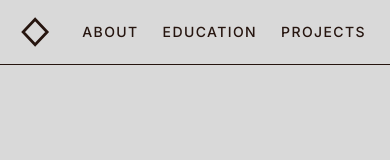
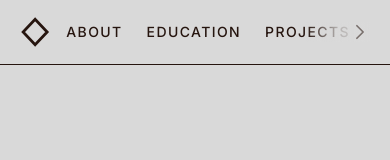
Before and after one commit to RicardoCasais404/personal-portfolio-v2, a Next.js app: page / in a window 390 px wide. Shown: the top 160 px of the page. Built offline with nearby package versions, Linux system fonts and the light colour scheme.

Commit message:
Creating a visual queue to help the user with the new navigation mechanic

```diff
--- a/src/components/Navbar.tsx
+++ b/src/components/Navbar.tsx
@@ -32,14 +32,9 @@ export function Navbar() {
     <aside
       className={cn(
         "fixed left-0 top-0 z-50 flex w-full items-center bg-[#d9d9d9] border-b border-[#26150f]",
-        // MOBILE (Layout Horizontal):
-        // px-5: Margem lateral.
-        // py-4: Altura da barra.
-        // gap-8: Espaço OBRIGATÓRIO de 32px entre o Logo e os Links.
-        "flex-row px-5 py-4 gap-8",
-
-        // DESKTOP (Layout Vertical):
-        // Resetamos o gap, mudamos padding e bordas.
+        // Mobile
+        "flex-row px-5 py-4 gap-4", // Reduzi o gap-8 para gap-4 para dar mais espaço à lista
+        // Desktop
         "md:h-screen md:w-[100px] md:flex-col md:border-b-0 md:border-r md:py-10 md:px-0 md:justify-between md:gap-0"
       )}
     >
@@ -48,27 +43,23 @@ export function Navbar() {
         href="#hero"
         aria-label="Voltar ao topo"
         onClick={(e) => handleScroll(e, "#hero")}
-        // shrink-0: Impede o logo de ser esmagado.
-        className="shrink-0"
+        className="shrink-0 z-20" // Z-index para ficar acima de tudo
       >
         <Logo className="h-8 w-auto transition-transform duration-500 hover:rotate-90 md:h-9" />
       </Link>
 
+      {/* WRAPPER DA NAVEGAÇÃO (Para conter a Seta) */}
+      <div className="flex-1 relative overflow-hidden md:overflow-visible md:w-auto md:flex md:flex-col md:items-center">
         {/* 2. LINKS DE NAVEGAÇÃO */}
         <nav
           className={cn(
             "flex items-center",
 
-          // MOBILE (Scrollable):
-          // overflow-x-auto: Permite deslizar para o lado se não couber.
-          // no-scrollbar: Esconde a barra feia.
-          // w-full: Ocupa o resto do espaço disponível.
-          // gap-6: Espaço entre cada palavra.
-          // pr-6: Margem de segurança no fim da lista (para não cortar o último item).
-          "flex-row w-full overflow-x-auto no-scrollbar gap-6 pr-6",
+            // --- MOBILE ---
+            "flex-row w-full overflow-x-auto no-scrollbar gap-6",
+            "pr-12", // Espaço final
 
-          // DESKTOP (Vertical):
-          // Desliga o scroll (overflow-visible) e muda para coluna.
+            // --- DESKTOP ---
             "md:w-auto md:flex-col md:gap-10 md:overflow-visible md:pr-0"
           )}
         >
@@ -80,7 +71,6 @@ export function Navbar() {
                 key={item.name}
                 href={item.href}
                 onClick={(e) => handleScroll(e, item.href)}
-              // shrink-0: Garante que o texto não quebra de linha nem encolhe.
                 className="group relative flex items-center justify-center shrink-0"
               >
                 <span
@@ -95,12 +85,8 @@ export function Navbar() {
                 <span
                   className={cn(
                     "absolute bg-[#26150f] transition-all duration-300 ease-out",
-
-                  // Mobile
                     "-bottom-2 left-0 h-[0.5px]",
                     isActive ? "w-full" : "w-0 group-hover:w-full",
-
-                  // Desktop
                     "md:left-auto",
                     "md:bottom-0 md:top-auto",
                     "md:-right-1",
@@ -112,6 +98,31 @@ export function Navbar() {
             );
           })}
         </nav>
+
+        {/*
+           3. INDICADOR VISUAL (SETA) - APENAS MOBILE
+           - absolute right-0: Cola à direita.
+           - bg-gradient: Cria um fundo suave que tapa o texto que passa por baixo.
+           - pointer-events-none: Deixa clicar através dele.
+           - md:hidden: Desaparece no Desktop.
+        */}
+        <div className="absolute top-0 right-0 h-full flex items-center justify-end w-16 bg-linear-to-l from-[#d9d9d9] via-[#d9d9d9]/80 to-transparent pointer-events-none md:hidden">
+          <svg
+            xmlns="http://www.w3.org/2000/svg"
+            fill="none"
+            viewBox="0 0 24 24"
+            strokeWidth={2}
+            stroke="currentColor"
+            className="w-5 h-5 text-[#26150f] animate-pulse" // Animação de pulso
+          >
+            <path
+              strokeLinecap="round"
+              strokeLinejoin="round"
+              d="M8.25 4.5l7.5 7.5-7.5 7.5"
+            />
+          </svg>
+        </div>
+      </div>
     </aside>
   );
 }
```
Lines whose indentation alone changed are shown as unchanged.
